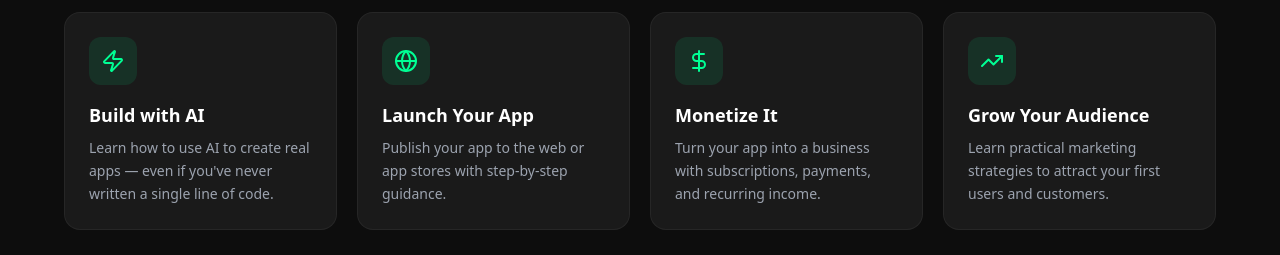
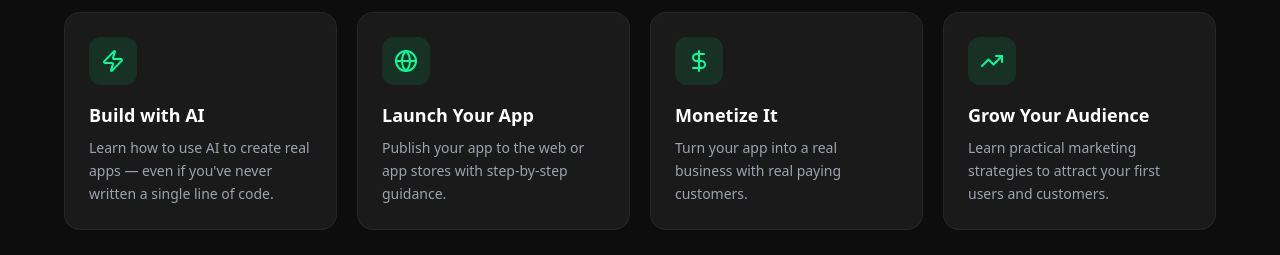
Before and after one commit to myapptly/apptly-website, a Next.js app: page / in a window 1280 px wide. Shown: the part 1000-1255 px from the top of the page. Built offline with nearby package versions, Linux system fonts and the light colour scheme.

Commit message:
Update features

```diff
--- a/components/features.tsx
+++ b/components/features.tsx
@@ -17,7 +17,7 @@ const features = [
   {
     icon: DollarSign,
     title: "Monetize It",
-    description: "Turn your app into a business with subscriptions, payments, and recurring income.",
+    description: "Turn your app into a real business with real paying customers.",
   },
   {
     icon: TrendingUp,
```
